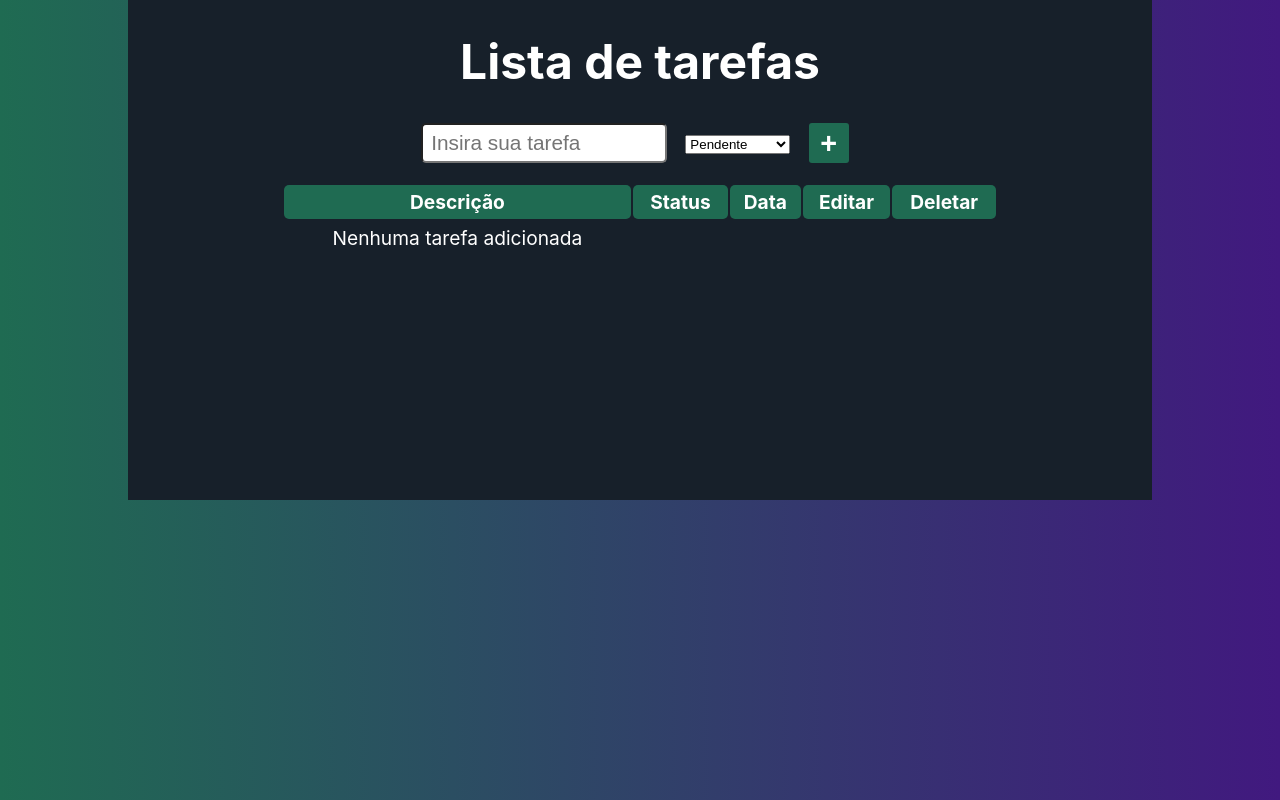
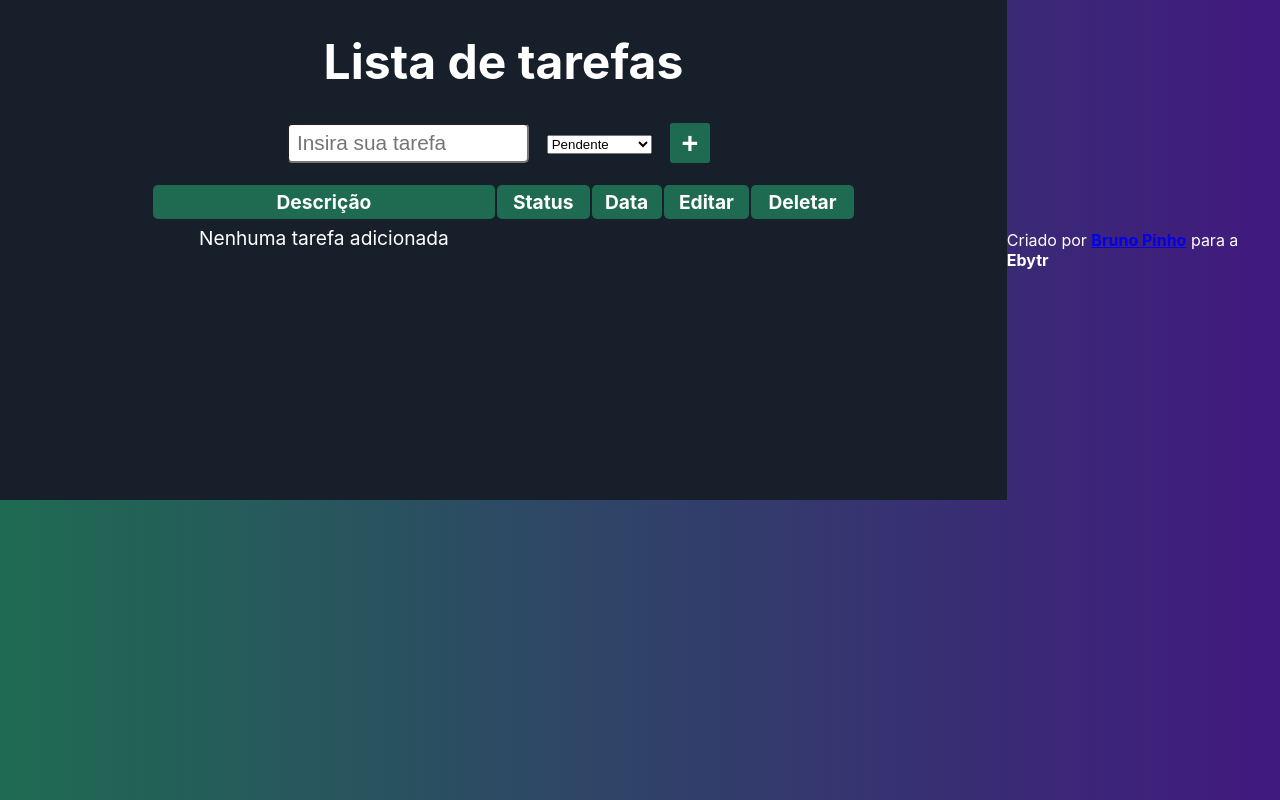
Before and after one commit to pinhob/todo-frontend-blitz-carreira, a React (Create React App) app: page / in a window 1280 px wide. Built offline with nearby package versions, Linux system fonts and the light colour scheme.

Commit message:
feat: created footer component

```diff
--- a/src/App.js
+++ b/src/App.js
@@ -3,6 +3,7 @@ import './App.css';
 import Form from './components/Form';
 import TodoList from './components/TodoList';
 import EditTodoForm from './components/EditTodoForm';
+import Footer from './components/Footer';
 
 function App() {
   const [todos, setTodos] = useState([]);
@@ -32,6 +33,9 @@ function App() {
         />
         }
       </div>
+      <footer>
+        <Footer />
+      </footer>
     </div>
   );
 }
--- /dev/null
+++ b/src/components/Footer/Footer.js
@@ -0,0 +1,9 @@
+import React from "react";
+
+const Footer = () => {
+  return (
+    <p>Criado por <strong><a href="https://github.com/pinhob" target='_blank' rel='noreferrer'>Bruno Pinho</a></strong> para a <strong>Ebytr</strong> </p>
+  )
+}
+
+export default Footer;
--- /dev/null
+++ b/src/components/Footer/index.js
@@ -0,0 +1 @@
+export { default } from './Footer';
```
